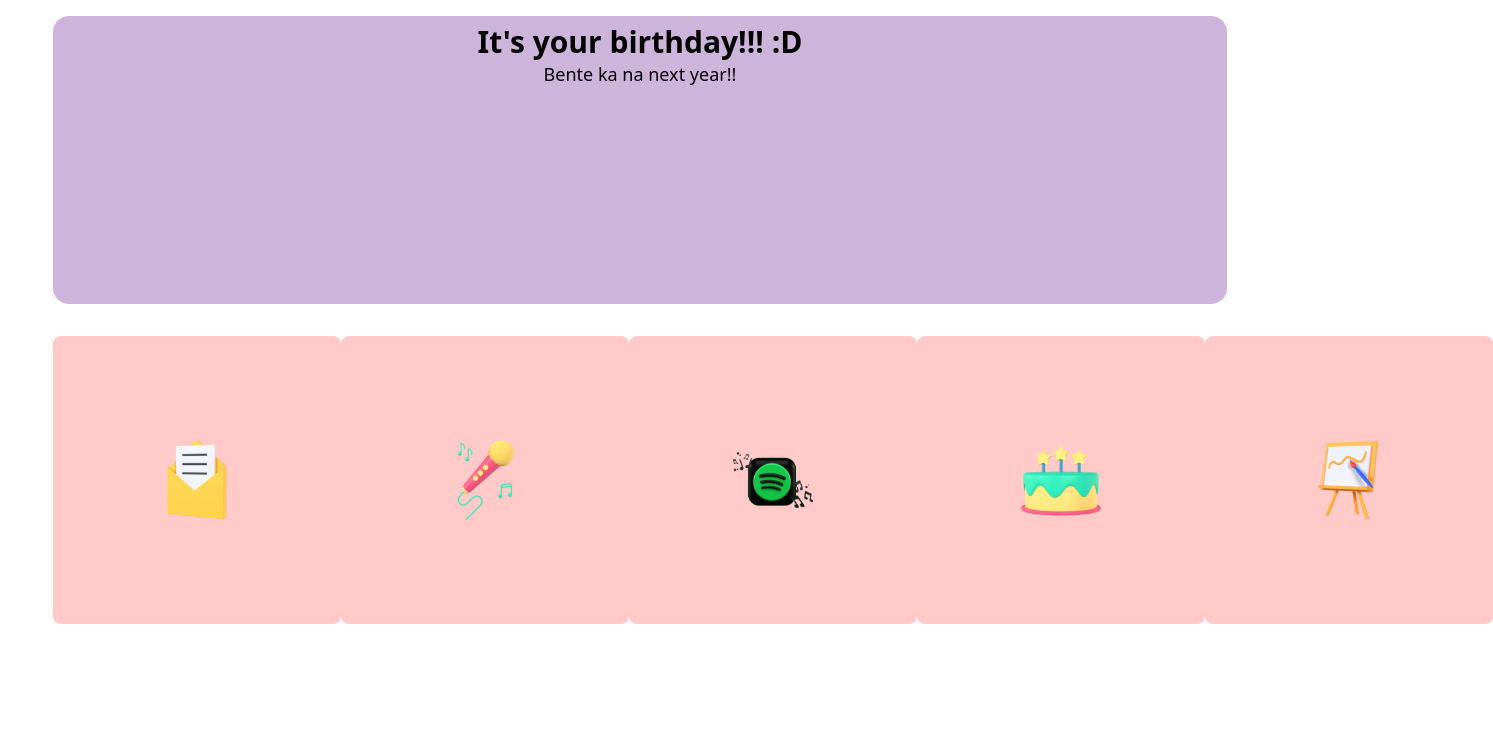
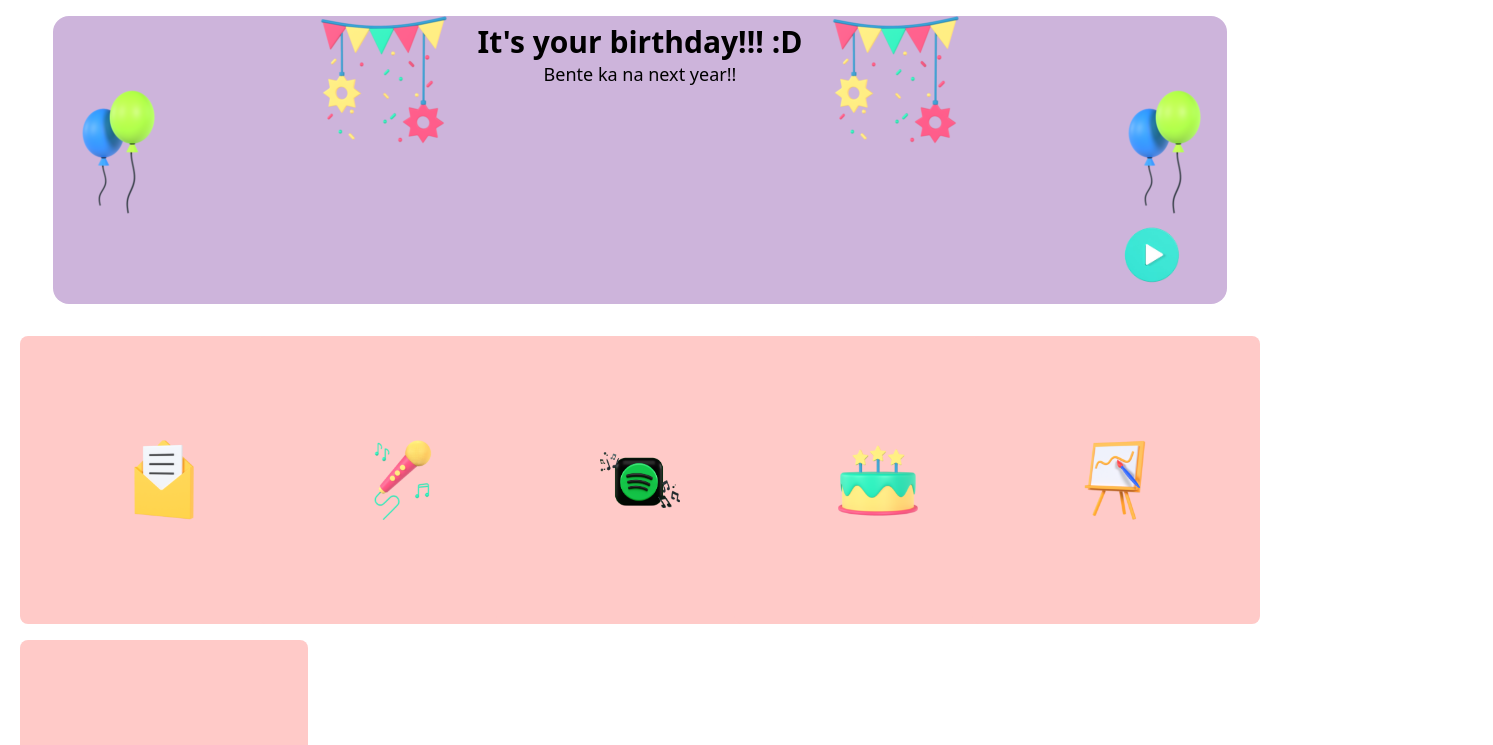
Before and after one commit to lugh-tuatha/hapi-bidet, a React (Vite) app: page / in a window 1280 px wide. Shown: the top 745 px of the page, 1493 px wide, since content can reach past the window. Built offline with nearby package versions, Linux system fonts and the light colour scheme.

Commit message:
improve: layout, setup: react-router

```diff
--- a/src/App.jsx
+++ b/src/App.jsx
@@ -10,9 +10,9 @@ function App() {
   return (
     <div>
       <BidetHero />
-      <div className="flex w-11/12 mx-auto mt-8 justify-between">
+      <div className="grid grid-cols-2 md:grid-cols-3 lg:grid-cols-4 xl:grid-cols-5 w-11/12 mx-auto mt-8 place-items-center gap-4">
         {section.map(sections => (
-          <SectionContainer icon={sections.icon}/>
+          <SectionContainer icon={sections.icon} link={sections.link}/>
         ))}
       </div>
     </div>
--- a/src/components/BidetHero.jsx
+++ b/src/components/BidetHero.jsx
@@ -1,11 +1,23 @@
 import React from 'react'
 
+import balloon from '../assets/img/balloon.png'
+import celebration from '../assets/img/1.png'
+import play from '../assets/img/play.png'
 
 function BidetHero() {
   return (
     <div className='w-11/12 mx-auto bg-secondary mt-4 rounded-2xl h-72'>
+      <img src={celebration} className='absolute left-1/4 hidden lg:block'/>
+      <img src={celebration} className='absolute right-1/4 hidden lg:block'/>
+
       <h1 className='text-center text-3xl font-bold pt-2'>It's your birthday!!! :D</h1>
       <p className='text-lg text-center'>Bente ka na next year!!</p>
+
+      <div className='flex justify-between'>
+        <img src={balloon}/>
+        <img src={balloon}/>
+      </div>
+        <img src={play} className='w-16 absolute right-8 md:right-24 mt-2 active:scale-110' />
     </div>
   )
 }
--- a/src/components/SectionContainer.jsx
+++ b/src/components/SectionContainer.jsx
@@ -1,14 +1,18 @@
 import React from 'react'
+import { Link } from 'react-router-dom'
 
-function SectionContainer({icon}) {
+function SectionContainer({icon, link}) {
   return (
-    <div className="">
-      <div className='bg-primary w-72 h-72 rounded-lg'>
-        <div className="grid place-items-center h-full">
-          <img src={icon} alt="" className='w-20 '/>
+    <Link to={link}>
+      <div className="">
+        <div className='bg-primary w-44 h-44 sm:w-56 sm:h-56 lg:w-72 lg:h-72 rounded-lg'>
+          <div className="grid place-items-center h-full">
+            <img src={icon} alt="" className='w-20  active:scale-110'/>
+          </div>
         </div>
       </div>
-    </div>
+    </Link>
+
   )
 }
 
--- a/src/data/section.jsx
+++ b/src/data/section.jsx
@@ -4,10 +4,12 @@ import spotify from '../assets/img/icon/spotify.png'
 import wish from '../assets/img/icon/wish.png'
 import letter from '../assets/img/icon/letter.png'
 import art from '../assets/img/icon/art.png'
+import cssArt from '../assets/img/icon/css-art.png'
 
 const section = [
   {
     icon: letter,
+    link: '/letter'
   },
   {
     icon: sing,
@@ -17,10 +19,14 @@ const section = [
   },
   {
     icon: wish,
+    link: '/wish'
   },
   {
     icon: art,
   },
+  {
+    icon: cssArt,
+  },
 ]
 
 export default section;
--- /dev/null
+++ b/src/pages/Letter.jsx
@@ -0,0 +1,9 @@
+import React from 'react'
+
+function Letter() {
+  return (
+    <div>Letter</div>
+  )
+}
+
+export default Letter
```
Also changed, not shown: src/main.jsx (+11 -0 lines), src/assets/img/icon/css-art.png (added), src/assets/img/play.png (added).
